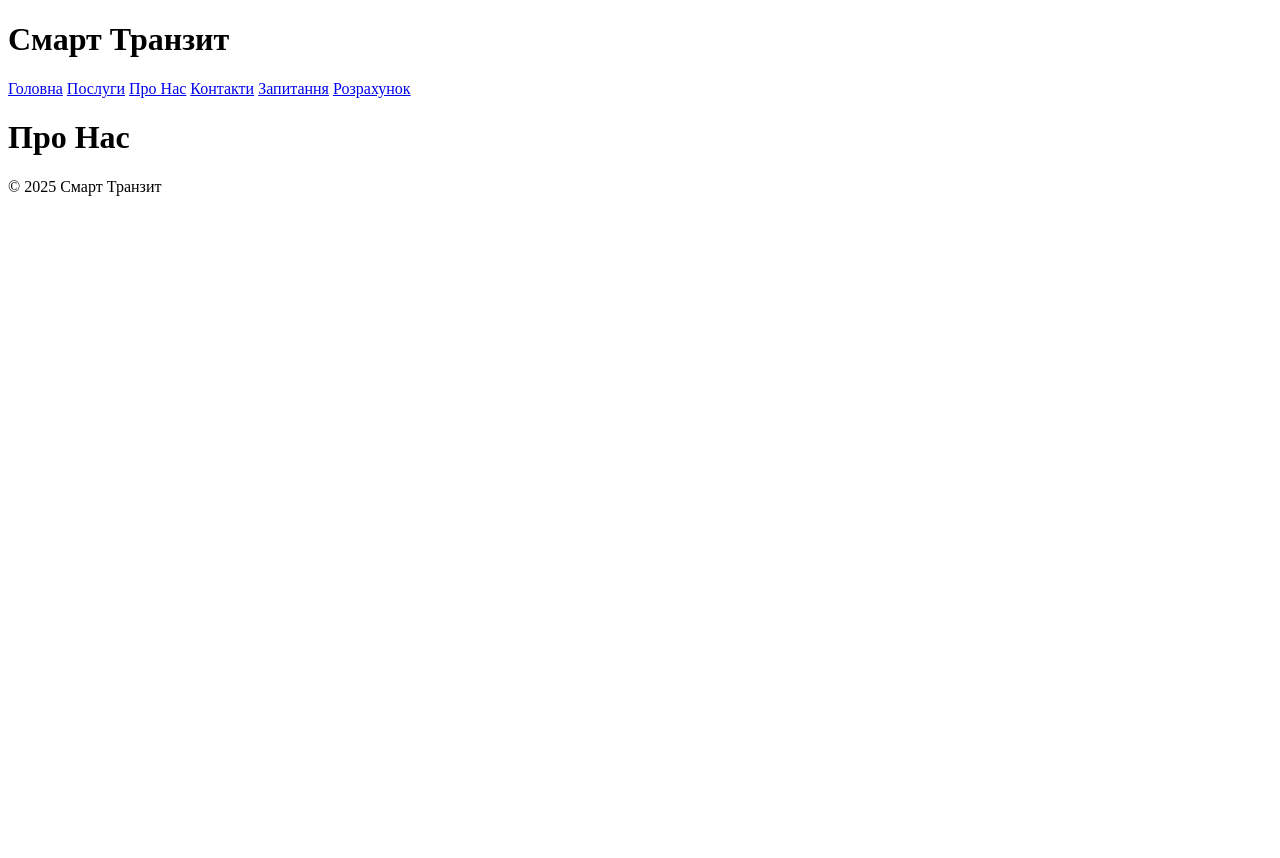
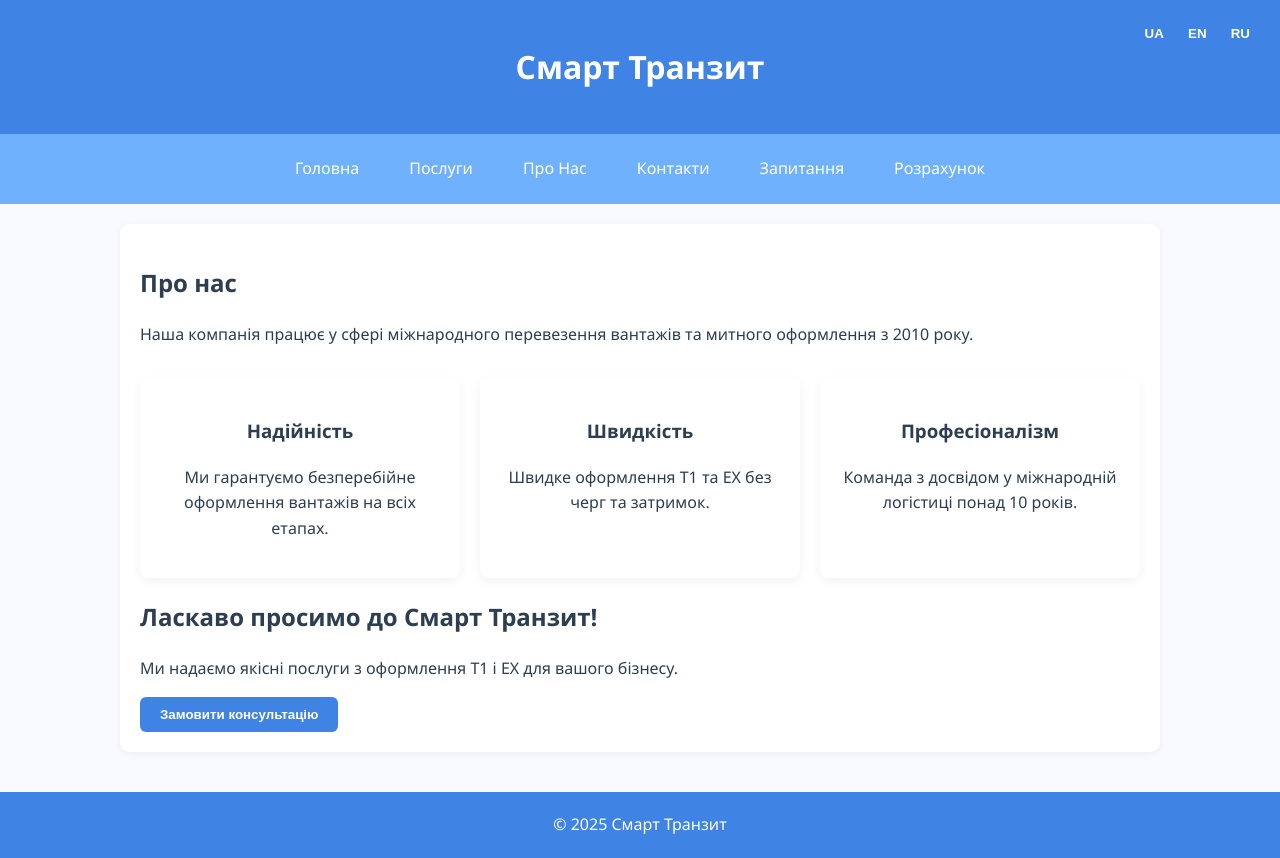
Before and after one commit to smart2025ua/SMART-TRANSIT-2, a plain HTML site: page about.html in a window 1280 px wide. Before the commit the page ends 800 px from the top, so only its background shows below. Drawn offline with Linux system fonts and the light colour scheme.

Commit message:
Add files via upload

```diff
--- a/about.html
+++ b/about.html
@@ -1,11 +1,19 @@
-<!DOCTYPE html><html lang='ua'><head>
-<meta charset='UTF-8'>
-<title>Смарт Транзит</title>
-<link rel='stylesheet' href='css/style.css'>
-</head><body>
 
+<!DOCTYPE html>
+<html lang='ua'>
+<head>
+  <meta charset='UTF-8'>
+  <title>Смарт Транзит</title>
+  <link rel='stylesheet' href='css/style.css'>
+</head>
+<body>
 <header>
   <h1 data-lang="company">Смарт Транзит</h1>
+  <div class='language-switcher'>
+    <button onclick="setLanguage('ua')">UA</button>
+    <button onclick="setLanguage('en')">EN</button>
+    <button onclick="setLanguage('ru')">RU</button>
+  </div>
 </header>
 <nav>
   <a href="index.html" data-lang="title">Головна</a>
@@ -16,9 +24,28 @@
   <a href="calculator.html" data-lang="calculator">Розрахунок</a>
 </nav>
 <main>
+<h2>Про нас</h2>
+<p>Наша компанія працює у сфері міжнародного перевезення вантажів та митного оформлення з 2010 року.</p>
+<div class="cards">
+  <div class="card">
+    <h3>Надійність</h3>
+    <p>Ми гарантуємо безперебійне оформлення вантажів на всіх етапах.</p>
+  </div>
+  <div class="card">
+    <h3>Швидкість</h3>
+    <p>Швидке оформлення T1 та EX без черг та затримок.</p>
+  </div>
+  <div class="card">
+    <h3>Професіоналізм</h3>
+    <p>Команда з досвідом у міжнародній логістиці понад 10 років.</p>
+  </div>
+</div>
 
-<h1 data-lang='about'>Про Нас</h1><script src='js/lang.js'></script>
-</main><footer>© 2025 Смарт Транзит</footer>
+  <h2>Ласкаво просимо до Смарт Транзит!</h2>
+  <p>Ми надаємо якісні послуги з оформлення T1 і EX для вашого бізнесу.</p>
+  <button class="btn">Замовити консультацію</button>
+</main>
+<footer>© 2025 Смарт Транзит</footer>
 <script src='js/lang.js'></script>
-<script src='js/calculator.js'></script>
-</body></html>
+</body>
+</html>
--- /dev/null
+++ b/css/style.css
@@ -0,0 +1,129 @@
+
+:root {
+  --primary-color: #3f84e5;
+  --accent-color: #6fb1fc;
+  --background-color: #f9fafe;
+  --text-color: #2c3e50;
+  --card-bg: #ffffff;
+}
+
+body {
+  font-family: 'Segoe UI', 'Inter', sans-serif;
+  margin: 0;
+  padding: 0;
+  background-color: var(--background-color);
+  color: var(--text-color);
+  line-height: 1.6;
+  transition: background 0.3s ease, color 0.3s ease;
+}
+
+header {
+  background-color: var(--primary-color);
+  color: white;
+  padding: 20px 0;
+  text-align: center;
+  position: relative;
+}
+
+nav {
+  background-color: var(--accent-color);
+  display: flex;
+  flex-wrap: wrap;
+  justify-content: center;
+  gap: 10px;
+  padding: 12px 0;
+}
+
+nav a {
+  color: white;
+  text-decoration: none;
+  padding: 10px 20px;
+  border-radius: 6px;
+  transition: background 0.3s ease, transform 0.2s ease;
+}
+
+nav a:hover {
+  background-color: var(--primary-color);
+  transform: scale(1.05);
+}
+
+.language-switcher {
+  position: absolute;
+  top: 20px;
+  right: 20px;
+}
+
+.language-switcher button {
+  background: transparent;
+  border: none;
+  color: white;
+  margin: 0 4px;
+  cursor: pointer;
+  font-weight: bold;
+}
+
+main {
+  max-width: 1000px;
+  margin: 20px auto;
+  background: white;
+  padding: 20px;
+  border-radius: 10px;
+  box-shadow: 0 2px 10px rgba(0, 0, 0, 0.05);
+}
+
+footer {
+  text-align: center;
+  padding: 20px;
+  background-color: var(--primary-color);
+  color: white;
+  margin-top: 40px;
+}
+
+.btn {
+  background-color: var(--primary-color);
+  color: white;
+  padding: 10px 20px;
+  border: none;
+  border-radius: 6px;
+  cursor: pointer;
+  font-weight: bold;
+  transition: background 0.3s ease, transform 0.2s ease;
+}
+
+.btn:hover {
+  background-color: #2c6ed5;
+  transform: scale(1.05);
+}
+
+.cards {
+  display: grid;
+  grid-template-columns: repeat(auto-fit, minmax(250px, 1fr));
+  gap: 20px;
+  margin-top: 30px;
+}
+
+.card {
+  background: var(--card-bg);
+  border-radius: 8px;
+  box-shadow: 0 4px 12px rgba(0, 0, 0, 0.05);
+  padding: 20px;
+  text-align: center;
+  transition: transform 0.3s ease, box-shadow 0.3s ease;
+}
+
+.card:hover {
+  transform: translateY(-5px);
+  box-shadow: 0 6px 18px rgba(0, 0, 0, 0.1);
+}
+
+@media (max-width: 768px) {
+  nav {
+    flex-direction: column;
+  }
+
+  .language-switcher {
+    position: static;
+    margin-top: 10px;
+    text-align: center;
+  }
+}
--- /dev/null
+++ b/js/lang.js
@@ -0,0 +1 @@
+function setLanguage(lang) { alert('Language switched to: ' + lang); }
```
Also changed, not shown: index.html (+20 -10 lines).
